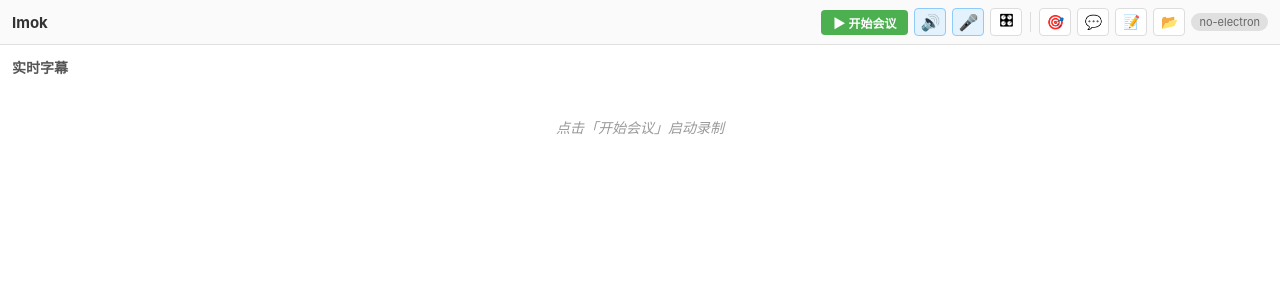
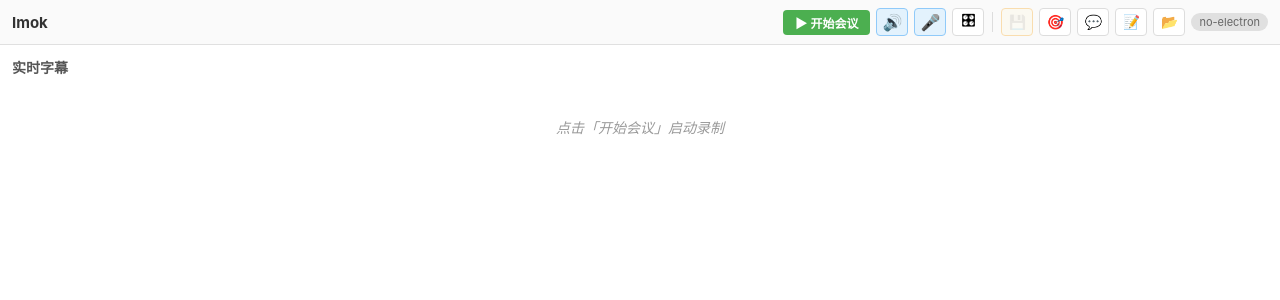
Before and after one commit to kokomaya/Imok, a Vue app in the folder frontend/: page / in a window 1280 px wide. Shown: the top 300 px of the page. Built offline with nearby package versions, Linux system fonts and the light colour scheme.

Commit message:
feat(workspace): implement global save functionality and workspace state management

```diff
--- a/frontend/electron/app-menu.js
+++ b/frontend/electron/app-menu.js
@@ -71,6 +71,12 @@ function buildAppMenu() {
           label: '停止会议',
           accelerator: 'CmdOrCtrl+Shift+X',
           click: () => send('stop-meeting'),
+        },
+        { type: 'separator' },
+        {
+          label: '保存工作区',
+          accelerator: 'CmdOrCtrl+S',
+          click: () => send('save-workspace'),
         },
         { type: 'separator' },
         {
--- a/frontend/src/App.scoped.css
+++ b/frontend/src/App.scoped.css
@@ -118,6 +118,45 @@
 .audio-toggle:hover {
   opacity: 0.85;
   border-color: #bbb;
+}
+
+/* ── 全局保存按钮 ── */
+
+.btn-save {
+  width: 32px;
+  height: 28px;
+  display: flex;
+  align-items: center;
+  justify-content: center;
+  border: 1px solid #ddd;
+  border-radius: 4px;
+  background: #fff;
+  cursor: pointer;
+  font-size: 14px;
+  padding: 0;
+  transition: all 0.15s;
+  opacity: 0.5;
+}
+
+.btn-save:hover:not(:disabled) {
+  background: #e8e8e8;
+  border-color: #bbb;
+}
+
+.btn-save.dirty {
+  opacity: 1;
+  border-color: #f9a825;
+  background: #fff8e1;
+}
+
+.btn-save.dirty:hover {
+  background: #fff3c4;
+  border-color: #f57f17;
+}
+
+.btn-save:disabled {
+  cursor: default;
+  opacity: 0.35;
 }
 
 /* ── 图标按钮 ── */
--- a/frontend/src/App.vue
+++ b/frontend/src/App.vue
@@ -8,6 +8,7 @@ import { AudioDevicePanel } from '@/components/AudioDevicePanel';
 import { HistoryPanel } from '@/components/HistoryPanel';
 import { muteAssistStore } from '@/stores/mute-assist-store.js';
 import { summaryStore } from '@/stores/summary-store.js';
+import { workspaceStore } from '@/stores/workspace-store.js';
 import { useMeetingHistory } from '@/composables/useMeetingHistory.js';
 import { useIPCListeners } from '@/composables/useIPCListeners.js';
 
@@ -137,6 +138,7 @@ async function doStartNewMeeting() {
   lastMeetingInfo.value = null;
   transcriptions.value = [];
   summaryStore.clearAll();
+  workspaceStore.reset();
   loadedMeetingId.value = null;
 
   const source = getSourceType();
@@ -255,6 +257,9 @@ function handleMenuAction(action, data) {
     case 'toggle-device-panel':
       devicePanelVisible.value = !devicePanelVisible.value;
       break;
+    case 'save-workspace':
+      saveWorkspace();
+      break;
   }
 }
 
@@ -276,9 +281,34 @@ onUnmounted(() => {
 });
 
 function onBeforeUnload(e) {
-  if (summaryStore.isDirty.value && summaryStore.activeMeetingId.value) {
+  if (workspaceStore.isDirty.value && summaryStore.activeMeetingId.value) {
     e.preventDefault();
     e.returnValue = '';
+  }
+}
+
+// ── 全局保存 ──
+
+const saving = ref(false);
+
+async function saveWorkspace() {
+  const meetingId = summaryStore.activeMeetingId.value;
+  if (!meetingId || !workspaceStore.isDirty.value) return;
+  saving.value = true;
+  try {
+    if (summaryStore.isDirty.value && summaryStore.hasSummaryContent.value && window.electronAPI?.saveMeetingSummaries) {
+      const data = summaryStore.getSummariesForSave();
+      const result = await window.electronAPI.saveMeetingSummaries(meetingId, data);
+      if (!result.ok) {
+        showError('保存失败：' + (result.error || '未知错误'));
+        return;
+      }
+    }
+    workspaceStore.markAllSaved();
+  } catch (err) {
+    showError('保存失败：' + err.message);
+  } finally {
+    saving.value = false;
   }
 }
 
@@ -296,6 +326,7 @@ function onEditTranscription(item, event) {
   const newText = event.target.textContent.trim();
   if (newText !== item.text) {
     item.text = newText;
+    workspaceStore.markTranscriptionEdited();
   }
 }
 </script>
@@ -365,6 +396,17 @@ function onEditTranscription(item, event) {
         >🎛</button>
 
         <span class="header-sep"></span>
+
+        <!-- 全局保存 -->
+        <button
+          class="btn-save"
+          :class="{ dirty: workspaceStore.isDirty.value }"
+          :disabled="!workspaceStore.canSave.value || saving"
+          @click="saveWorkspace"
+          :title="workspaceStore.isDirty.value ? '保存工作区 (Ctrl+S)' : '无需保存'"
+        >
+          {{ saving ? '⏳' : '💾' }}
+        </button>
 
         <!-- 功能按钮 -->
         <button class="btn-icon" @click="openOverlay" title="打开悬浮字幕">🎯</button>
--- a/frontend/src/components/SummaryPanel/SummaryPanel.scoped.css
+++ b/frontend/src/components/SummaryPanel/SummaryPanel.scoped.css
@@ -38,39 +38,6 @@
   font-size: 13px;
   font-weight: 600;
   color: #333;
-}
-
-.dirty-dot {
-  color: #f57c00;
-  font-size: 10px;
-  line-height: 1;
-}
-
-.save-btn {
-  font-size: 11px;
-  padding: 2px 8px;
-  border: 1px solid #ccc;
-  border-radius: 4px;
-  background: #fff;
-  color: #888;
-  cursor: pointer;
-  transition: all 0.15s;
-}
-
-.save-btn.dirty {
-  border-color: #f57c00;
-  color: #e65100;
-  background: #fff3e0;
-}
-
-.save-btn.dirty:hover:not(:disabled) {
-  background: #f57c00;
-  color: #fff;
-}
-
-.save-btn:disabled {
-  opacity: 0.5;
-  cursor: default;
 }
 
 /* ── 触发按钮行 ── */
--- a/frontend/src/components/SummaryPanel/SummaryPanel.vue
+++ b/frontend/src/components/SummaryPanel/SummaryPanel.vue
@@ -18,7 +18,6 @@ import {
 
 const triggeringSegment = ref(false);
 const triggeringGlobal = ref(false);
-const saving = ref(false);
 const summaryInterval = ref(60);
 
 const INTERVAL_OPTIONS = [
@@ -35,26 +34,6 @@ function confirmOverwrite(type) {
   return window.confirm(
     `已存在${type}，重新生成将覆盖当前内容。是否继续？`,
   );
-}
-
-// ── 保存摘要 ──
-
-async function saveSummaries() {
-  const meetingId = summaryStore.activeMeetingId.value;
-  if (!meetingId || !window.electronAPI?.saveMeetingSummaries) return;
-  saving.value = true;
-  try {
-    const data = summaryStore.getSummariesForSave();
-    const result = await window.electronAPI.saveMeetingSummaries(meetingId, data);
-    if (result.ok) {
-      summaryStore.markSaved();
-    } else {
-      console.error('[SummaryPanel] Save failed:', result.error);
-      window.alert('保存失败：' + (result.error || '未知错误'));
-    }
-  } finally {
-    saving.value = false;
-  }
 }
 
 // ── 触发器（自动选择回看/实时模式）──
@@ -208,17 +187,6 @@ function formatUpdatedTime(segment) {
     <div class="panel-header">
       <div class="header-left">
         <span class="panel-title">📋 会议摘要</span>
-        <span v-if="summaryStore.isDirty.value" class="dirty-dot" title="摘要有未保存的修改">●</span>
-        <button
-          v-if="summaryStore.activeMeetingId.value && summaryStore.hasSummaryContent.value"
-          class="save-btn"
-          :class="{ dirty: summaryStore.isDirty.value }"
-          :disabled="saving || !summaryStore.isDirty.value"
-          @click="saveSummaries"
-          :title="summaryStore.isDirty.value ? '保存摘要到会议记录' : '摘要已保存'"
-        >
-          {{ saving ? '⏳' : '💾' }} {{ summaryStore.isDirty.value ? '保存' : '已保存' }}
-        </button>
       </div>
       <div class="header-right">
         <label v-if="!summaryStore.state.reviewMode" class="interval-label" title="自动摘要间隔（60秒 ~ 10分钟）">
--- a/frontend/src/composables/useIPCListeners.js
+++ b/frontend/src/composables/useIPCListeners.js
@@ -5,6 +5,7 @@
  */
 
 import { summaryStore } from '@/stores/summary-store.js';
+import { workspaceStore } from '@/stores/workspace-store.js';
 import { muteAssistStore } from '@/stores/mute-assist-store.js';
 import { expressionService } from '@/services/expression-service.js';
 
@@ -53,7 +54,7 @@ export function useIPCListeners({ status, meetingActive, meetingStopping, lastMe
             try {
               const saveData = summaryStore.getSummariesForSave();
               await window.electronAPI.saveMeetingSummaries(mid, saveData);
-              summaryStore.markSaved();
+              workspaceStore.markAllSaved();
             } catch (err) {
               console.error('[App] Auto-save summaries failed:', err);
             }
--- a/frontend/src/composables/useMeetingHistory.js
+++ b/frontend/src/composables/useMeetingHistory.js
@@ -6,6 +6,7 @@
 
 import { nextTick } from 'vue';
 import { summaryStore } from '@/stores/summary-store.js';
+import { workspaceStore } from '@/stores/workspace-store.js';
 
 /**
  * @param {Object} deps
@@ -18,17 +19,17 @@ export function useMeetingHistory({ transcriptions, historyVisible, historyPanel
 
   async function checkUnsavedSummary() {
     const meetingId = summaryStore.activeMeetingId.value;
-    if (!summaryStore.isDirty.value || !meetingId) return true;
+    if (!workspaceStore.isDirty.value || !meetingId) return true;
 
     const action = window.confirm(
-      '当前摘要有未保存的修改，是否保存？\n\n点击"确定"保存后继续，点击"取消"放弃修改。',
+      '当前工作区有未保存的修改，是否保存？\n\n点击"确定"保存后继续，点击"取消"放弃修改。',
     );
     if (action) {
       if (window.electronAPI?.saveMeetingSummaries) {
         const data = summaryStore.getSummariesForSave();
         const result = await window.electronAPI.saveMeetingSummaries(meetingId, data);
         if (result.ok) {
-          summaryStore.markSaved();
+          workspaceStore.markAllSaved();
         } else {
           window.alert('保存失败：' + (result.error || '未知错误'));
           return false;
--- /dev/null
+++ b/frontend/src/stores/workspace-store.js
@@ -0,0 +1,61 @@
+/**
+ * 工作区脏状态追踪。
+ *
+ * 统一管理「工作区是否有未保存变更」的标志，
+ * 变更来源：摘要、字幕编辑、闭麦助手等。
+ * 由全局保存按钮（工具栏 / 菜单 Ctrl+S）消费。
+ */
+
+import { reactive, computed } from 'vue';
+import { summaryStore } from './summary-store.js';
+
+const state = reactive({
+  /** 字幕是否有用户编辑（非 ASR 原始结果） */
+  transcriptionEdited: false,
+});
+
+/**
+ * 工作区是否有任何未保存的变更。
+ * 任一来源为 dirty 即返回 true。
+ */
+const isDirty = computed(() => {
+  return summaryStore.isDirty.value || state.transcriptionEdited;
+});
+
+/**
+ * 是否存在可保存的会议上下文。
+ */
+const canSave = computed(() => {
+  return !!summaryStore.activeMeetingId.value && isDirty.value;
+});
+
+/**
+ * 标记字幕有用户编辑。
+ */
+function markTranscriptionEdited() {
+  state.transcriptionEdited = true;
+}
+
+/**
+ * 全部标记为已保存。
+ */
+function markAllSaved() {
+  summaryStore.markSaved();
+  state.transcriptionEdited = false;
+}
+
+/**
+ * 重置（新会议 / 清空时调用）。
+ */
+function reset() {
+  state.transcriptionEdited = false;
+}
+
+export const workspaceStore = {
+  state,
+  isDirty,
+  canSave,
+  markTranscriptionEdited,
+  markAllSaved,
+  reset,
+};
```
